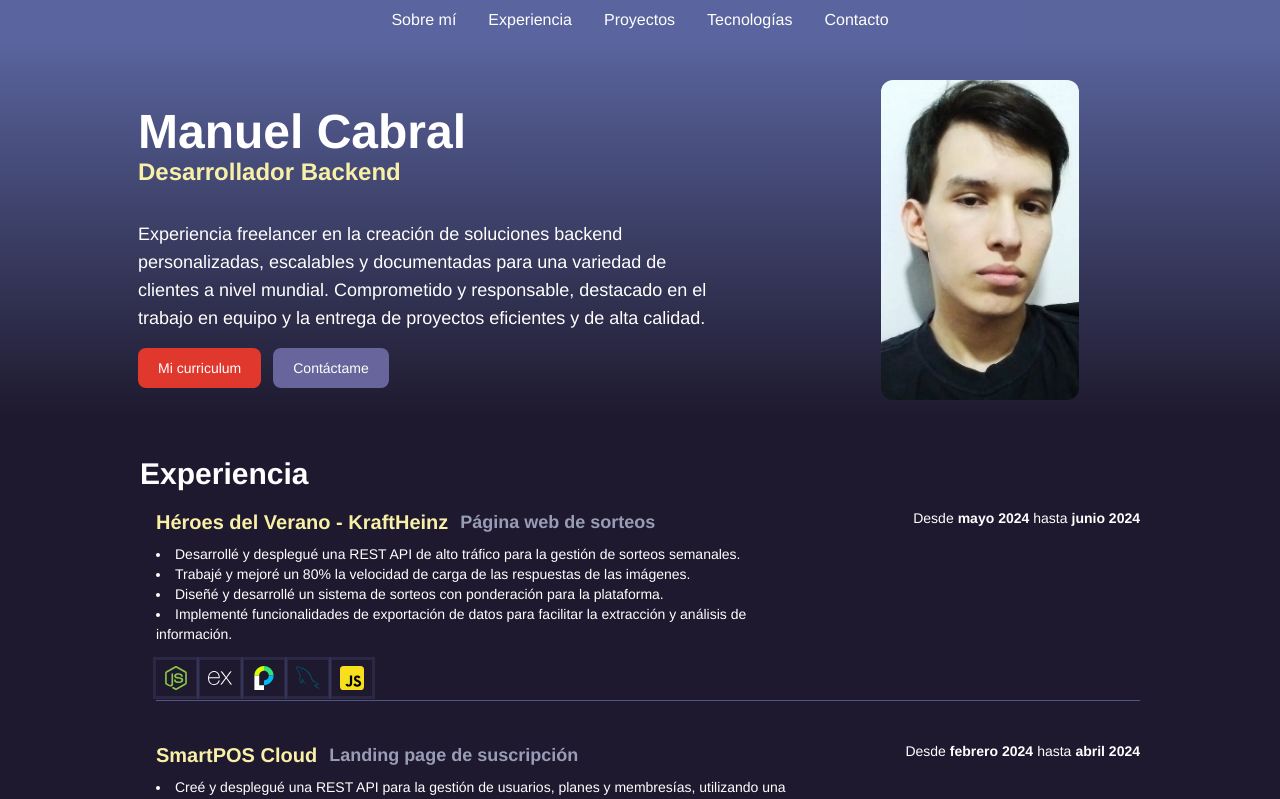
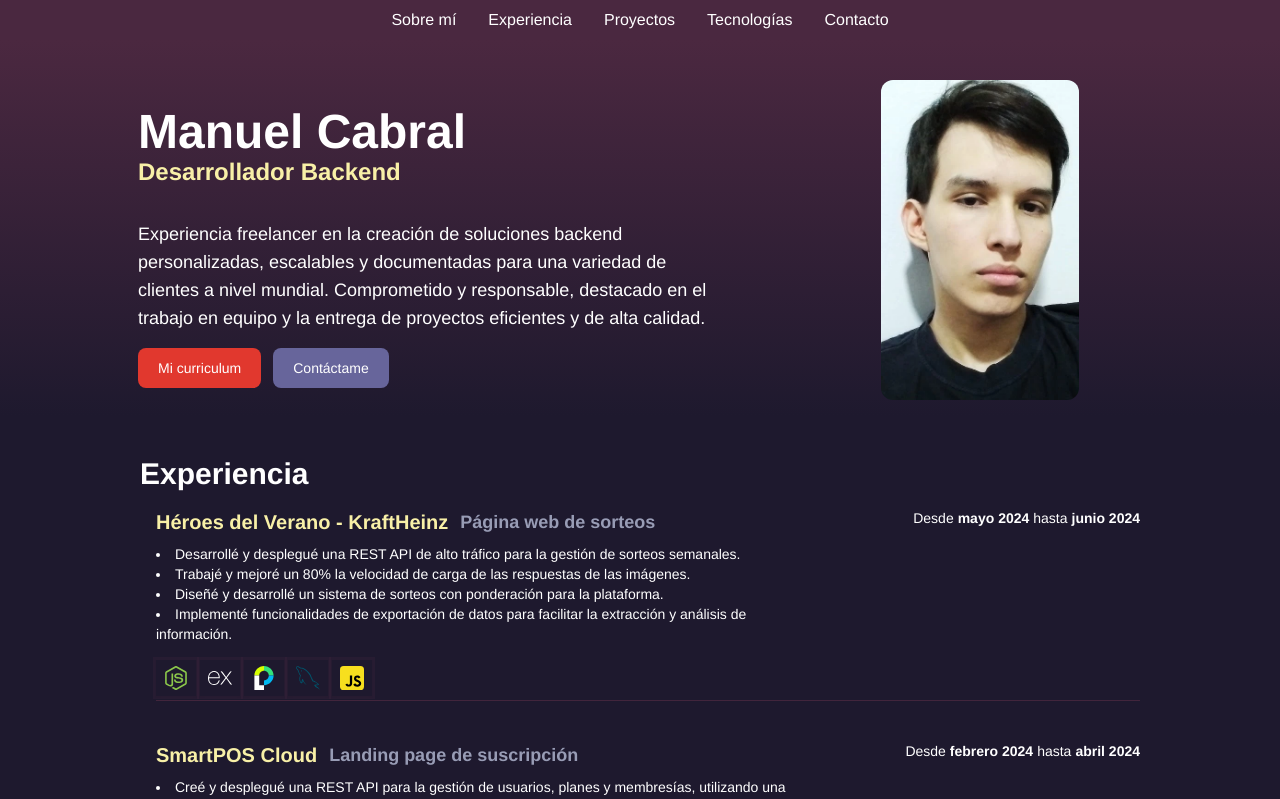
Before and after one commit to manucabral/portafolio, a React (Vite) app: page / in a window 1280 px wide. Shown: the top 799 px of the page. Built offline with nearby package versions, Linux system fonts and the light colour scheme.

Commit message:
refactor: update secondary color in tailwind.config.js

```diff
--- a/tailwind.config.js
+++ b/tailwind.config.js
@@ -13,7 +13,7 @@ export default {
             wh: 'white',
             bl: '#000',
             pr: '#1E192E',
-            se: '#5A659E',
+            se: '#4B2840',
             te: {
                 100: '#E1382E',
                 200: '#67659B',
```
